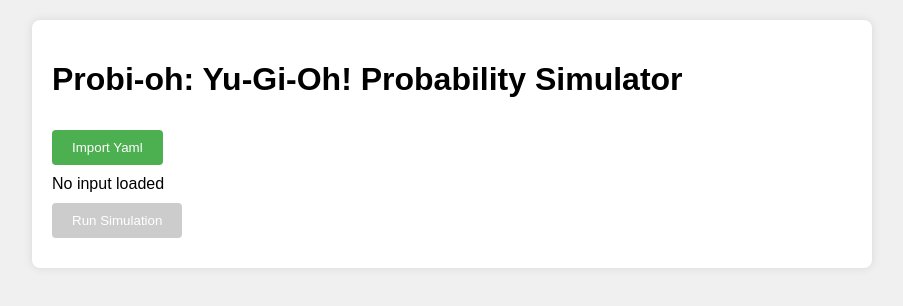
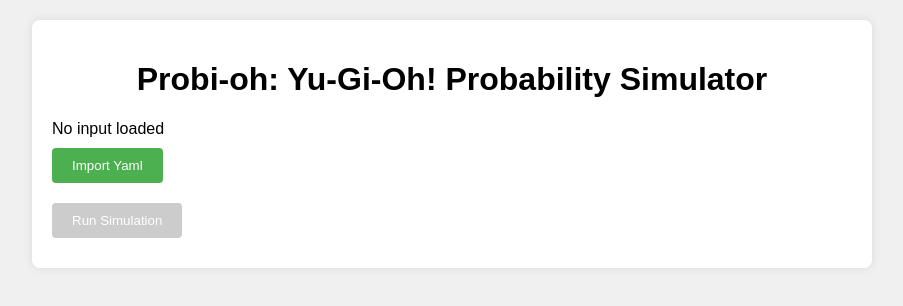
Before and after one commit to CodeFatherG/probi-oh, a React app: page / in a window 1280 px wide. Shown: the top 306 px of the page, without its empty margins (188-1091 px from the left). Built offline with nearby package versions, Linux system fonts and the light colour scheme.

Commit message:
center name

```diff
--- a/src/App.tsx
+++ b/src/App.tsx
@@ -104,10 +104,16 @@ const App: React.FC = () => {
 
     return (
         <div className="App">
-            <h1>Probi-oh: Yu-Gi-Oh! Probability Simulator</h1>
+            <h1 style={{
+                display: 'flex',
+                justifyContent: 'center',
+            }}>
+                Probi-oh: Yu-Gi-Oh! Probability Simulator
+            </h1>
+
+            <InputDisplay input={simulationInput} />
             <FileInput onFileUpload={handleYamlUpload} acceptedExtensions={[".yaml", ".yml"]} importPrompt="Import Yaml" />
-            {error && <p className="error-message">{error}</p>}
-            <InputDisplay input={simulationInput} />
+
             <SimulationRunner onRun={runSimulation} disabled={!simulationInput || isSimulationRunning} />
             {isSimulationRunning && <ProgressBar progress={progress} />}
             {result && <ResultDisplay result={result} />}
```
